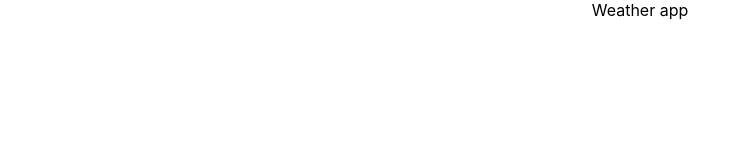
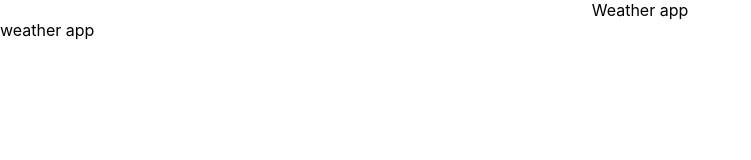
Before and after one commit to NarayanBavisetti/fixtures, a React (Create React App) app: page / in a window 1280 px wide. Shown: the top 160 px of the page, without its empty margins (0-751 px from the left). Built offline with nearby package versions, Linux system fonts and the light colour scheme.

Commit message:
changed somthing

```diff
--- a/src/index.js
+++ b/src/index.js
@@ -1,12 +1,13 @@
 import React from 'react';
 import ReactDOM from 'react-dom';
 import './index.css';
-import App from './App';
+import App from './App.js'
 import reportWebVitals from './reportWebVitals';
 
 ReactDOM.render(
   <React.StrictMode>
     <App />
+    weather app
   </React.StrictMode>,
   document.getElementById('root')
 );
```
